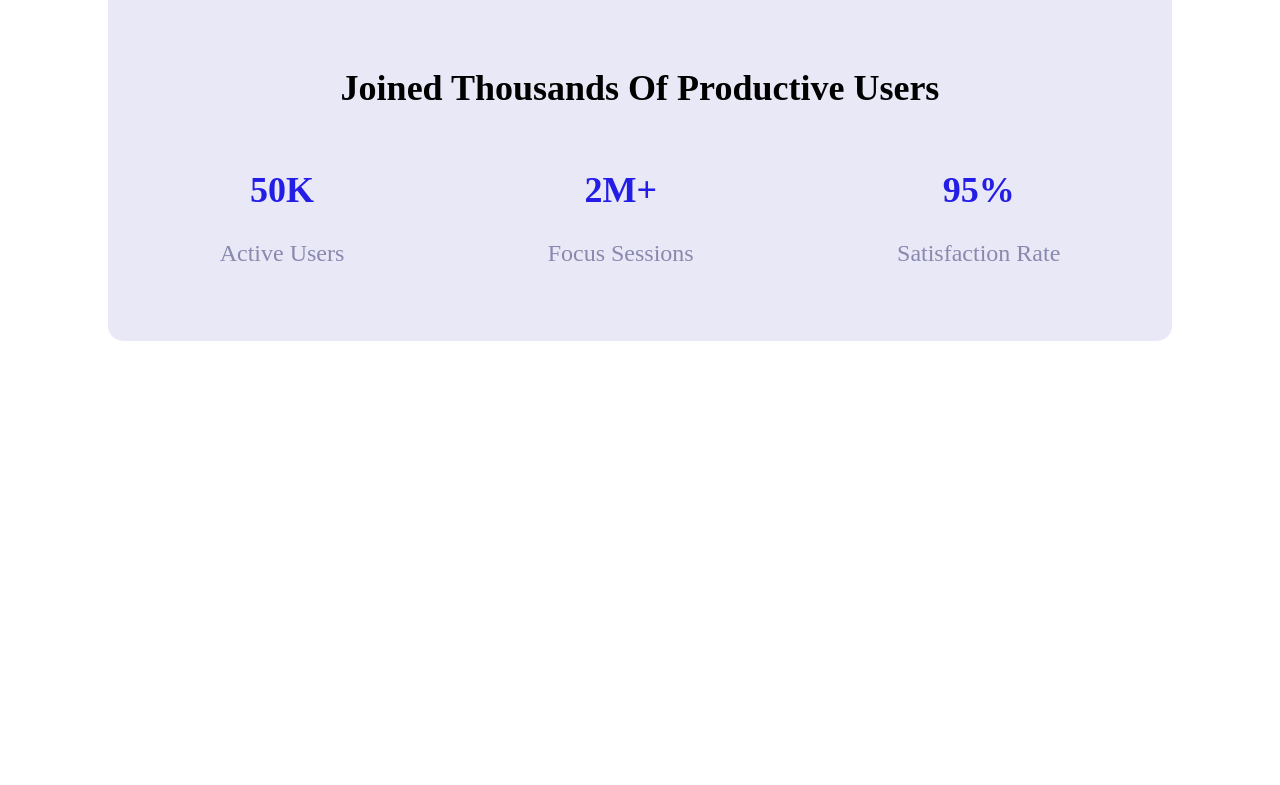
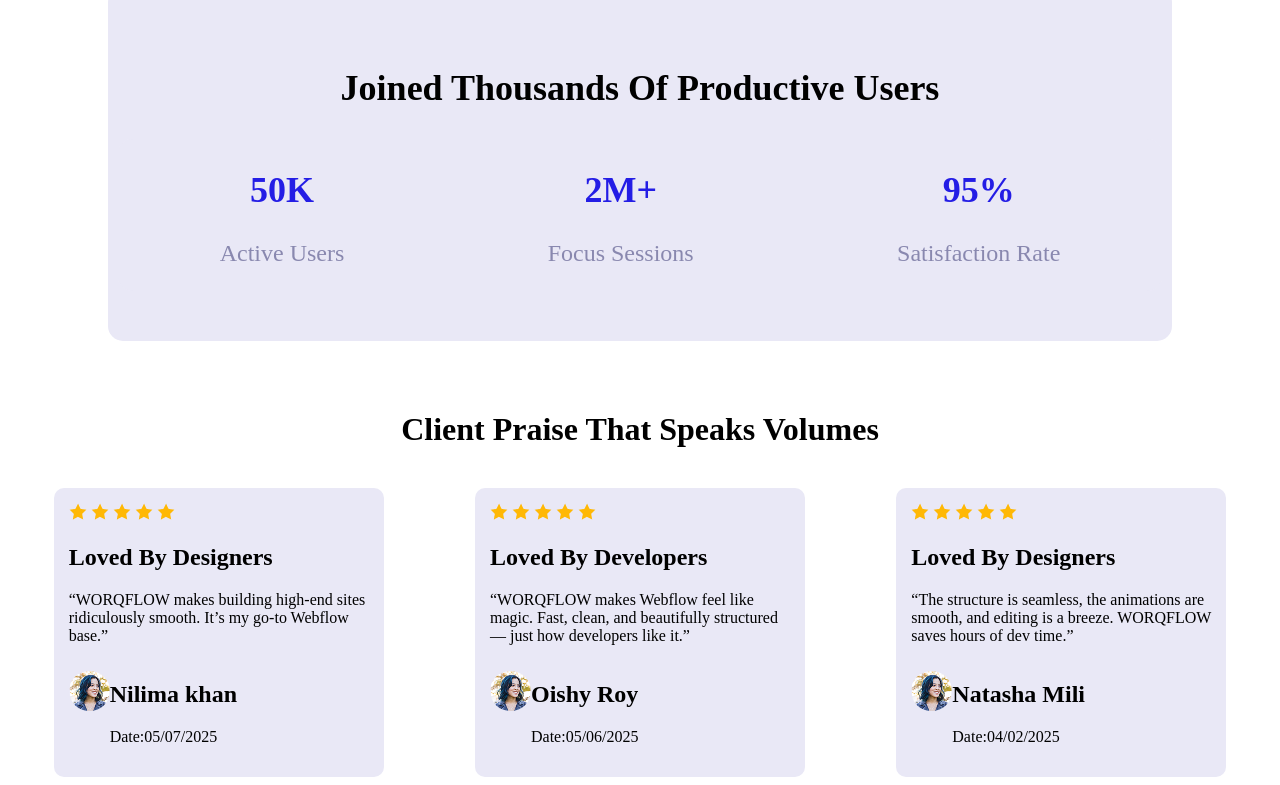
Before and after one commit to Towfiq999/assignment-1, a plain HTML site: page index.html in a window 1280 px wide. Shown: the part 916-1701 px from the top of the page. Before the commit the page ends 1265 px from the top, so only its background shows below. Drawn offline with Linux system fonts and the light colour scheme.

Commit message:
added body part 3

```diff
--- a/index.html
+++ b/index.html
@@ -84,6 +84,103 @@
 
 
 
+<div>
+    <h2 class="comment-section-title">Client Praise That Speaks Volumes</h2>
+</div>
+
+
+
+
+<div class="full-comment-div-final">
+
+    <div class="full-comment-div">
+        <img src="B12A01-landing-launchpad/Assets/icon-star.png" alt="">
+        <img src="B12A01-landing-launchpad/Assets/icon-star.png" alt="">
+        <img src="B12A01-landing-launchpad/Assets/icon-star.png" alt="">
+        <img src="B12A01-landing-launchpad/Assets/icon-star.png" alt="">
+        <img src="B12A01-landing-launchpad/Assets/icon-star.png" alt="">
+
+        <h2>Loved By Designers</h2>
+        <p>“WORQFLOW makes building high-end sites ridiculously smooth. It’s my go-to Webflow base.”</p>
+   <div class="comment-info">
+        <img   src="B12A01-landing-launchpad/Assets/avatar.png" alt="" class="circle-img">
+
+
+        <div>
+            <h2>
+                Nilima khan
+
+            </h2>
+            <p> Date:05/07/2025</p>
+           </div>
+           </div>
+    </div>
+    <div class="full-comment-div">
+        <img src="B12A01-landing-launchpad/Assets/icon-star.png" alt="">
+        <img src="B12A01-landing-launchpad/Assets/icon-star.png" alt="">
+        <img src="B12A01-landing-launchpad/Assets/icon-star.png" alt="">
+        <img src="B12A01-landing-launchpad/Assets/icon-star.png" alt="">
+        <img src="B12A01-landing-launchpad/Assets/icon-star.png" alt="">
+
+        <h2>Loved By Developers</h2>
+        <p>“WORQFLOW makes Webflow feel like magic. Fast, clean, and beautifully structured — just how developers like it.”</p>
+   <div class="comment-info">
+        <img   src="B12A01-landing-launchpad/Assets/avatar.png" alt="" class="circle-img">
+
+
+        <div>
+            <h2>
+                Oishy Roy
+
+            </h2>
+            <p> Date:05/06/2025</p>
+           </div>
+           </div>
+    </div>
+    <div class="full-comment-div">
+        <img src="B12A01-landing-launchpad/Assets/icon-star.png" alt="">
+        <img src="B12A01-landing-launchpad/Assets/icon-star.png" alt="">
+        <img src="B12A01-landing-launchpad/Assets/icon-star.png" alt="">
+        <img src="B12A01-landing-launchpad/Assets/icon-star.png" alt="">
+        <img src="B12A01-landing-launchpad/Assets/icon-star.png" alt="">
+
+        <h2>Loved By Designers</h2>
+        <p>“The structure is seamless, the animations are smooth, and editing is a breeze. WORQFLOW saves hours of dev time.”</p>
+   <div class="comment-info">
+        <img   src="B12A01-landing-launchpad/Assets/avatar.png" alt="" class="circle-img">
+
+
+        <div>
+            <h2>
+                Natasha Mili
+
+            </h2>
+            <p> Date:04/02/2025</p>
+           </div>
+           </div>
+    </div>
+</div>
+
+
+
+
+
+
+
+
+
+
+
+
+
+
+
+
+
+
+
+
+
     </main>
 
     <footer>
--- a/styles/style.css
+++ b/styles/style.css
@@ -134,3 +134,33 @@ color: #241de5;
 .number-info{
     color: #8988af;
 }
+
+.comment-img{
+  border-radius: 50px;
+}
+.comment-info{
+    display: flex;
+}
+.full-comment-div{
+width: 300px;
+background-color: #e9e8f6;
+border-radius: 10px;
+padding: 15px;
+
+
+}
+.circle-img{
+    border-radius: 50%;
+    height: 20%;
+    margin-top: 10px;
+}
+.full-comment-div-final{
+    display: flex;
+    justify-content: space-around;
+}
+.comment-section-title{
+    text-align: center;
+    font-size: xx-large;
+    margin-top: 70px;
+    margin-bottom: 40px;
+}
```
